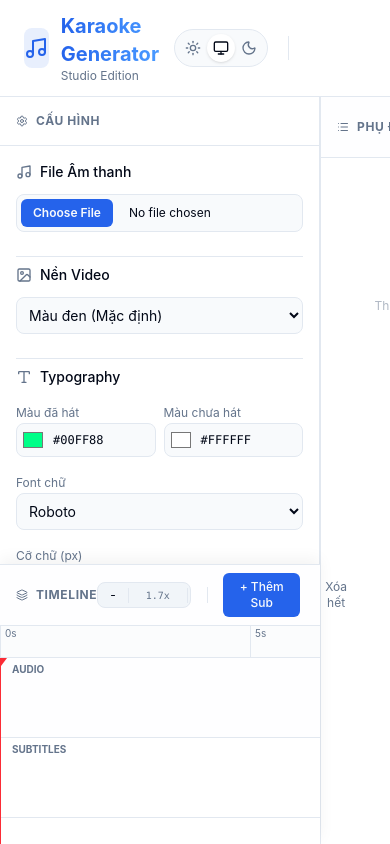
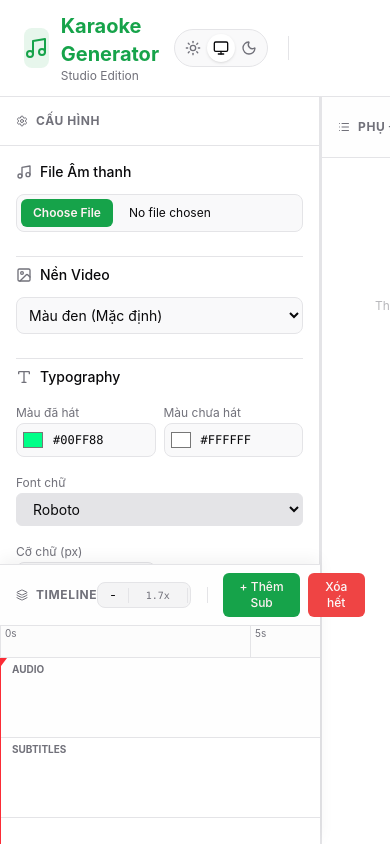
Before and after one commit to imvixtor/karaoke-generator-remotion, a Next.js app: page /editor in a window 390 px wide. Built offline with nearby package versions, Linux system fonts and the light colour scheme.

Commit message:
feat: Update UI components with improved styling and functionality, including text adjustments in EditorPage, enhanced border styles in SubtitleSidebar, and responsive audio waveform colors in Timeline

```diff
--- a/src/app/editor/page.tsx
+++ b/src/app/editor/page.tsx
@@ -641,7 +641,7 @@ export default function EditorPage() {
                         <Music className="w-6 h-6" />
                     </div>
                     <div>
-                        <h1 className="text-xl font-bold bg-clip-text text-transparent bg-gradient-to-r from-primary to-blue-400">
+                        <h1 className="text-xl font-bold text-primary">
                             Karaoke Generator
                         </h1>
                         <p className="text-muted-foreground text-xs">Studio Edition</p>
@@ -786,7 +786,7 @@ export default function EditorPage() {
 
                                     <div className="space-y-1.5">
                                         <div className="flex justify-between text-xs">
-                                            <span className="text-muted-foreground">Độ tối nền</span>
+                                            <span className="text-muted-foreground">Độ mờ nền</span>
                                             <span className="font-mono">{Math.round(backgroundDim * 100)}%</span>
                                         </div>
                                         <input
@@ -881,7 +881,7 @@ export default function EditorPage() {
                                 <select
                                     value={fontFamily}
                                     onChange={(e) => setFontFamily(e.target.value)}
-                                    className="w-full bg-secondary/50 p-2 rounded-lg border border-border text-sm"
+                                    className="w-full bg-input text-foreground border border-border rounded-md px-3 py-1.5 text-sm focus:outline-none focus:ring-1 focus:ring-ring"
                                 >
                                     <option value="Roboto">Roboto</option>
                                     <option value="Inter Tight">Inter Tight</option>
@@ -1049,7 +1049,7 @@ export default function EditorPage() {
                             ) : (
                                 <button
                                     onClick={handleClearCaptions}
-                                    className="px-3 py-1.5 text-muted-foreground hover:text-destructive hover:bg-destructive/10 rounded-md text-xs transition-all"
+                                    className="px-3 py-1.5 bg-destructive text-destructive-foreground hover:bg-destructive/90 rounded-md text-xs font-medium transition-all"
                                     title="Xóa tất cả"
                                 >
                                     Xóa hết
--- a/src/components/Sidebar/SubtitleSidebar.tsx
+++ b/src/components/Sidebar/SubtitleSidebar.tsx
@@ -113,7 +113,7 @@ export const SubtitleSidebar: React.FC<SubtitleSidebarProps> = ({
 
 
     return (
-        <div className="flex flex-col h-full bg-card min-h-0 w-full overflow-hidden">
+        <div className="flex flex-col h-full bg-card min-h-0 w-full overflow-hidden border-l border-border">
             <div className="p-4 border-b border-border flex-shrink-0 flex justify-between items-center bg-secondary/10">
                 <h3 className="text-xs font-bold text-muted-foreground uppercase tracking-wider flex items-center gap-2">
                     <List className="w-3 h-3" /> Phụ đề ({captions.length})
@@ -150,7 +150,7 @@ export const SubtitleSidebar: React.FC<SubtitleSidebarProps> = ({
                                 key={index}
                                 id={`subtitle-item-${index}`}
                                 className={`p-3 rounded-lg border transition-all relative group ${isCurrent
-                                    ? 'bg-secondary/80 border-primary/50 shadow-sm'
+                                    ? 'bg-primary/10 border-primary/50 shadow-sm'
                                     : 'bg-card border-border hover:border-border/80 hover:bg-secondary/30'
                                     }`}
                             >
--- a/src/components/Timeline/AudioWaveform.tsx
+++ b/src/components/Timeline/AudioWaveform.tsx
@@ -1,5 +1,6 @@
 import React, { useEffect, useRef } from 'react';
 import WaveSurfer from 'wavesurfer.js';
+import { useTheme } from 'next-themes';
 
 interface AudioWaveformProps {
     audioUrl: string | null;
@@ -12,6 +13,7 @@ const AudioWaveform: React.FC<AudioWaveformProps> = ({
 }) => {
     const containerRef = useRef<HTMLDivElement>(null);
     const wavesurferRef = useRef<WaveSurfer | null>(null);
+    const { resolvedTheme } = useTheme();
 
     useEffect(() => {
         if (!containerRef.current || !audioUrl) return;
@@ -24,8 +26,8 @@ const AudioWaveform: React.FC<AudioWaveformProps> = ({
 
         const wavesurfer = WaveSurfer.create({
             container: containerRef.current,
-            waveColor: 'hsl(var(--muted-foreground))',
-            progressColor: 'hsl(var(--primary))',
+            waveColor: resolvedTheme === 'dark' ? '#cbd5e1' : '#475569', // Slate-300 (dark mode) / Slate-600 (light mode)
+            progressColor: '#16a34a', // Primary Green
             cursorColor: 'transparent',
             barWidth: 2,
             barGap: 1,
@@ -54,7 +56,7 @@ const AudioWaveform: React.FC<AudioWaveformProps> = ({
                 wavesurferRef.current = null;
             }
         };
-    }, [audioUrl]);
+    }, [audioUrl, resolvedTheme]);
 
     // Update zoom with debounce
     useEffect(() => {
--- a/src/components/Timeline/Timeline.tsx
+++ b/src/components/Timeline/Timeline.tsx
@@ -201,9 +201,9 @@ const Timeline: React.FC<TimelineProps> = ({
                     {/* Tracks */}
                     <div className="relative flex-1 min-h-[200px]">
                         {/* Audio Waveform Track */}
-                        <div className="h-20 border-b border-border relative bg-secondary/10 overflow-hidden group">
+                        <div className="h-20 border-b border-border relative bg-secondary/10 overflow-hidden group flex items-center">
                             <AudioWaveform audioUrl={audioUrl} zoom={zoom} />
-                            <div className="absolute top-1 left-2 text-[10px] uppercase font-bold text-muted-foreground group-hover:text-foreground transition-colors pointer-events-none bg-background/50 px-1 rounded">Audio</div>
+                            <div className="absolute top-1 left-2 text-[10px] uppercase font-bold text-muted-foreground group-hover:text-foreground transition-colors pointer-events-none bg-background/50 px-1 rounded z-10">Audio</div>
                         </div>
 
                         {/* Subtitle Track */}
--- a/styles/global.css
+++ b/styles/global.css
@@ -3,59 +3,69 @@
 @layer base {
   :root {
     --background: 0 0% 100%;
-    --foreground: 222.2 84% 4.9%;
+    --foreground: 240 10% 3.9%;
     --card: 0 0% 100%;
-    --card-foreground: 222.2 84% 4.9%;
+    --card-foreground: 240 10% 3.9%;
     --popover: 0 0% 100%;
-    --popover-foreground: 222.2 84% 4.9%;
-    --primary: 221.2 83.2% 53.3%;
-    --primary-foreground: 210 40% 98%;
-    --secondary: 210 40% 96.1%;
-    --secondary-foreground: 222.2 47.4% 11.2%;
-    --muted: 210 40% 96.1%;
-    --muted-foreground: 215.4 16.3% 46.9%;
-    --accent: 210 40% 96.1%;
-    --accent-foreground: 222.2 47.4% 11.2%;
+    --popover-foreground: 240 10% 3.9%;
+    --primary: 142.1 76.2% 36.3%;
+    /* Green 600 */
+    --primary-foreground: 355.7 100% 97.3%;
+    --secondary: 240 4.8% 95.9%;
+    --secondary-foreground: 240 5.9% 10%;
+    --muted: 240 4.8% 95.9%;
+    --muted-foreground: 240 3.8% 46.1%;
+    --accent: 240 4.8% 95.9%;
+    --accent-foreground: 240 5.9% 10%;
     --destructive: 0 84.2% 60.2%;
-    --destructive-foreground: 210 40% 98%;
-    --border: 214.3 31.8% 91.4%;
-    --input: 214.3 31.8% 91.4%;
-    --ring: 221.2 83.2% 53.3%;
+    --destructive-foreground: 0 0% 98%;
+    --border: 240 5.9% 90%;
+    --input: 240 5.9% 90%;
+    --ring: 142.1 76.2% 36.3%;
     --radius: 0.5rem;
     --chart-1: 12 76% 61%;
     --chart-2: 173 58% 39%;
     --chart-3: 197 37% 24%;
     --chart-4: 43 74% 66%;
     --chart-5: 27 87% 67%;
+    --scrollbar-thumb: 240 5% 84%;
+    /* Light Grey */
+    --scrollbar-thumb-hover: 240 5% 65%;
   }
 
   .dark {
-    --background: 222.2 84% 4.9%;
-    --foreground: 210 40% 98%;
-    --card: 222.2 84% 4.9%;
-    --card-foreground: 210 40% 98%;
-    --popover: 222.2 84% 4.9%;
-    --popover-foreground: 210 40% 98%;
-    --primary: 217.2 91.2% 59.8%;
-    --primary-foreground: 222.2 47.4% 11.2%;
-    --secondary: 217.2 32.6% 17.5%;
-    --secondary-foreground: 210 40% 98%;
-    --muted: 217.2 32.6% 17.5%;
-    --muted-foreground: 215 20.2% 65.1%;
-    --accent: 217.2 32.6% 17.5%;
-    --accent-foreground: 210 40% 98%;
+    --background: 240 10% 3.9%;
+    --foreground: 0 0% 98%;
+    --card: 240 10% 3.9%;
+    --card-foreground: 0 0% 98%;
+    --popover: 240 10% 3.9%;
+    --popover-foreground: 0 0% 98%;
+    --primary: 142.1 70.6% 45.3%;
+    /* Green 500 */
+    --primary-foreground: 144.9 80.4% 10%;
+    --secondary: 240 3.7% 15.9%;
+    --secondary-foreground: 0 0% 98%;
+    --muted: 240 3.7% 15.9%;
+    --muted-foreground: 240 5% 64.9%;
+    --accent: 240 3.7% 15.9%;
+    --accent-foreground: 0 0% 98%;
     --destructive: 0 62.8% 30.6%;
-    --destructive-foreground: 210 40% 98%;
-    --border: 217.2 32.6% 17.5%;
-    --input: 217.2 32.6% 17.5%;
-    --ring: 224.3 76.3% 48%;
+    --destructive-foreground: 0 0% 98%;
+    --border: 240 3.7% 15.9%;
+    --input: 240 3.7% 15.9%;
+    --ring: 142.4 71.8% 29.2%;
     --chart-1: 220 70% 50%;
     --chart-2: 160 60% 45%;
     --chart-3: 30 80% 55%;
     --chart-4: 280 65% 60%;
     --chart-5: 340 75% 55%;
+    --scrollbar-thumb: 240 4% 46%;
+    /* Dark Grey */
+    --scrollbar-thumb-hover: 240 5% 65%;
   }
 }
+
+
 
 @theme {
   --color-background: hsl(var(--background));
@@ -120,6 +130,8 @@ body {
   overscroll-behavior: none;
 }
 
+
+
 /* Custom Scrollbar - Apply to all elements */
 *::-webkit-scrollbar {
   width: 10px;
@@ -131,22 +143,20 @@ body {
 }
 
 *::-webkit-scrollbar-thumb {
-  background-color: #27272a;
-  /* zinc-800 */
+  background-color: hsl(var(--scrollbar-thumb));
   border-radius: 9999px;
-  border: 2px solid #09090b;
-  /* Match bg to create padding effect */
+  border: 2px solid transparent;
+  background-clip: content-box;
 }
 
 *::-webkit-scrollbar-thumb:hover {
-  background-color: #3f3f46;
-  /* zinc-700 */
+  background-color: hsl(var(--scrollbar-thumb-hover));
 }
 
 /* Firefox */
 * {
   scrollbar-width: thin;
-  scrollbar-color: #27272a #09090b;
+  scrollbar-color: hsl(var(--scrollbar-thumb)) transparent;
 }
 
 /* Utility for thinner scrollbars in dense areas */
@@ -160,12 +170,12 @@ body {
 }
 
 .custom-scrollbar::-webkit-scrollbar-thumb {
-  background-color: #3f3f46;
-  /* Slightly lighter for visibility */
+  background-color: hsl(var(--scrollbar-thumb));
   border-radius: 9999px;
-  border: 1px solid #09090b;
+  border: 1px solid transparent;
+  background-clip: content-box;
 }
 
 .custom-scrollbar::-webkit-scrollbar-thumb:hover {
-  background-color: #52525b;
+  background-color: hsl(var(--scrollbar-thumb-hover));
 }
```
